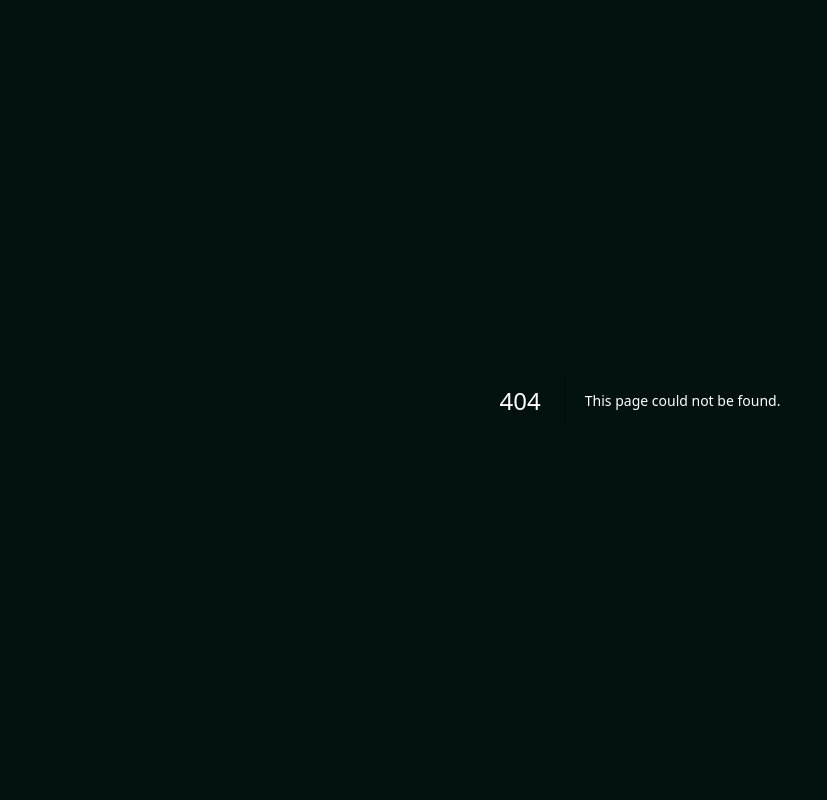
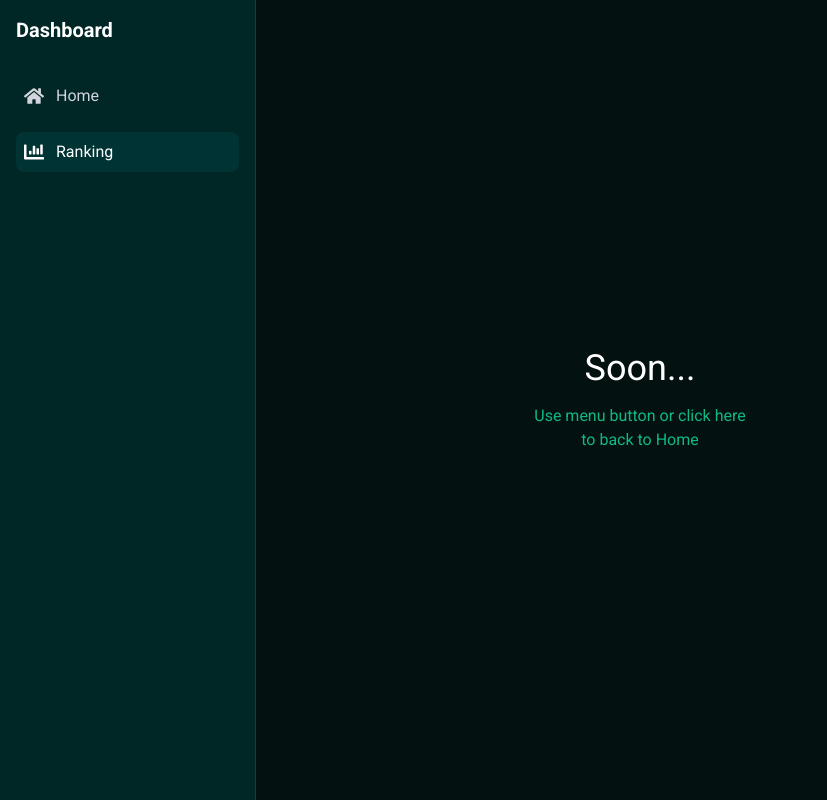
Before and after one commit to karolhas/idle-clans-finder, a Next.js app: page /ranking in a window 1280 px wide. Before the commit this address had no page. Shown: the whole page, without its empty margins (0-827 px from the left). Built offline with nearby package versions, Linux system fonts and the light colour scheme.

Commit message:
feat: added ranking page + optimize SEO

```diff
--- /dev/null
+++ b/app/ranking/layout.tsx
@@ -0,0 +1,17 @@
+"use client";
+
+//components
+import Sidebar from "@/components/Sidebar";
+
+export default function RankingLayout({
+  children,
+}: {
+  children: React.ReactNode;
+}) {
+  return (
+    <div>
+      <Sidebar />
+      {children}
+    </div>
+  );
+}
--- /dev/null
+++ b/app/ranking/page.tsx
@@ -0,0 +1,17 @@
+//hooks
+import Link from "next/link";
+
+export default function RankingPage() {
+  return (
+    <div className="h-screen flex flex-col items-center justify-center">
+      <h1 className="text-2xl md:text-4xl mb-4">Soon...</h1>
+      <Link href="/">
+        <p className="text-emerald-500 text-center">
+          Use menu button or click here
+          <br />
+          to back to Home
+        </p>
+      </Link>
+    </div>
+  );
+}
--- a/components/SearchBar.tsx
+++ b/components/SearchBar.tsx
@@ -30,10 +30,9 @@ export default function SearchBar({ onSearch, isLoading }: SearchBarProps) {
       <button
         type="submit"
         disabled={isLoading || !query.trim()}
-        className={`px-4 py-2 bg-emerald-500 text-white rounded-lg transition-colors
-          ${
-            isLoading ? "opacity-50 cursor-not-allowed" : "hover:bg-emerald-600"
-          }`}
+        className={`px-4 py-2 bg-emerald-500 text-white rounded-lg transition-colors cursor-pointer
+          ${isLoading ? "opacity-50" : "hover:bg-emerald-600"}`}
+        aria-label="search-button"
       >
         {isLoading ? (
           <div className="w-5 h-5 border-2 border-white border-t-transparent rounded-full animate-spin" />
--- a/components/Sidebar.tsx
+++ b/components/Sidebar.tsx
@@ -37,6 +37,7 @@ export default function Sidebar() {
       <button
         className="md:hidden fixed top-4 right-4 z-50 text-white p-2 rounded-lg transition-colors bg-[#003333] hover:bg-[#004444]"
         onClick={() => setIsOpen(!isOpen)}
+        aria-label="menu-button"
       >
         {isOpen ? (
           <RxCross2 className="w-6 h-6" />
--- a/components/pvmstats/BossRow.tsx
+++ b/components/pvmstats/BossRow.tsx
@@ -22,6 +22,7 @@ export function BossRow({
         width={24}
         height={24}
         className="inline-block"
+        priority
       />
       {formatBossName(name)}:{" "}
       <span className={`${getBossColor(kills)} font-semibold`}>
--- a/components/skills/SkillCard.tsx
+++ b/components/skills/SkillCard.tsx
@@ -18,7 +18,7 @@ export function SkillCard({ skillName, xp, level, color }: SkillCardProps) {
             fill
             sizes="20px"
             className="object-contain"
-            priority
+            loading="lazy"
           />
         </div>
         <p className="text-gray-300 text-sm">
--- a/components/upgrades/UpgradeCard.tsx
+++ b/components/upgrades/UpgradeCard.tsx
@@ -36,7 +36,7 @@ export function UpgradeCard({
             fill
             sizes="20px"
             className="object-contain"
-            priority
+            loading="lazy"
           />
         </div>
         <p className="text-gray-300 text-sm">{formatUpgradeName(name)}</p>
```
